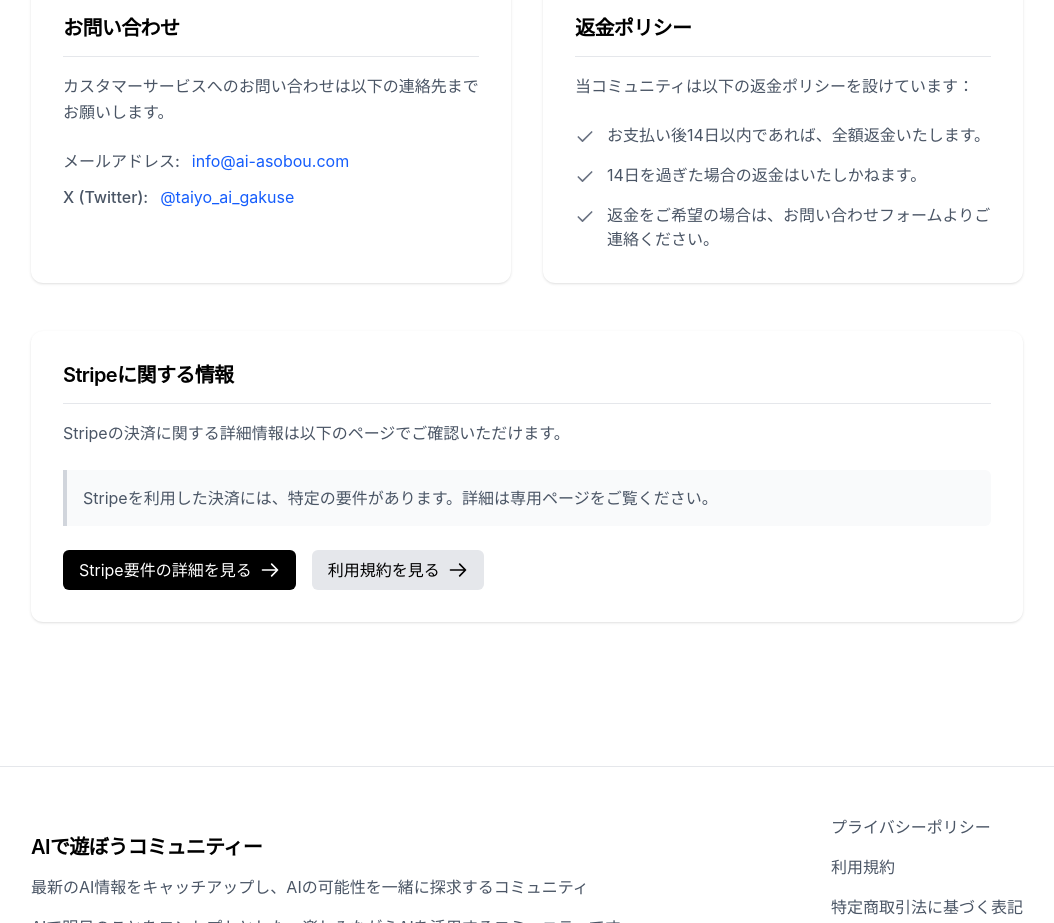
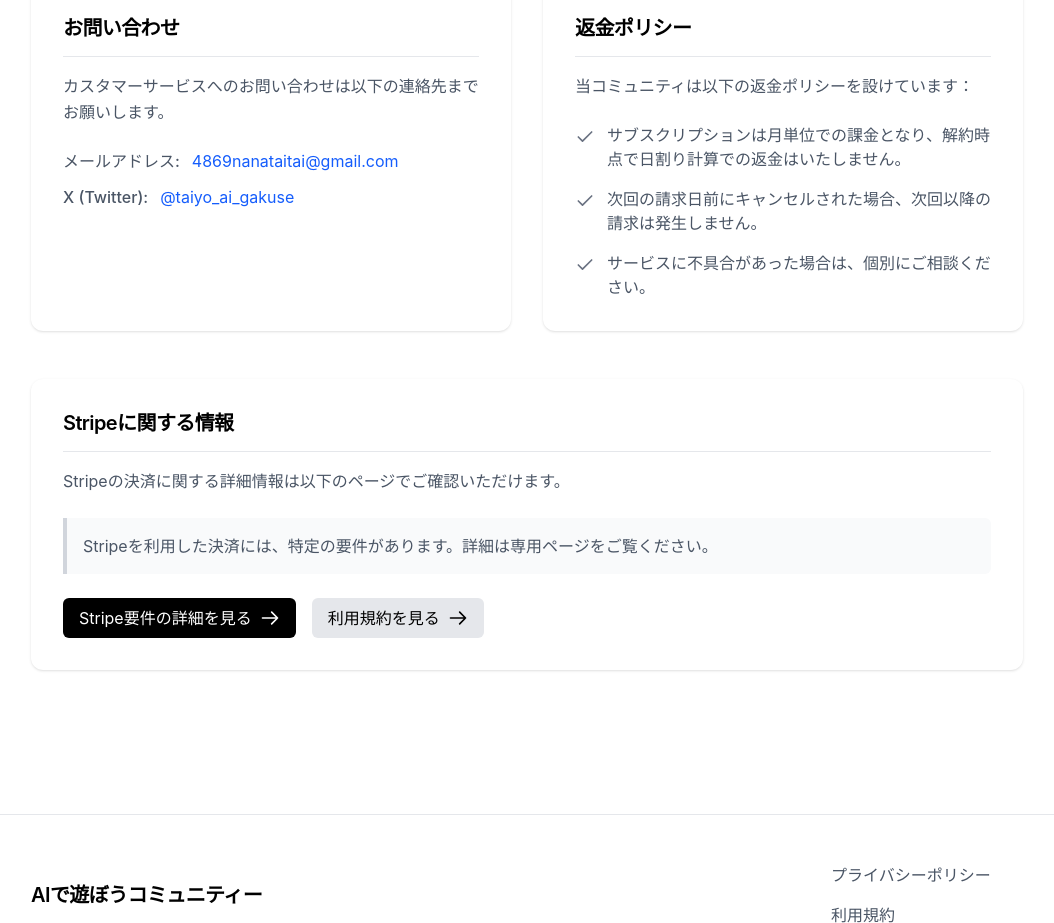
Before and after one commit to nanameru/aideasobou, a Next.js app: page / in a window 1280 px wide. Shown: the part 3160-4083 px from the top of the page, without its empty margins (113-1167 px from the left). Built offline with nearby package versions, Linux system fonts and the light colour scheme.

Commit message:
Update email addresses and refund policy for subscription service
Co-Authored-By: taiyo.kimura.3w@stu.hosei.ac.jp <taiyo.kimura.3w@stu.hosei.ac.jp>

```diff
--- a/app/page.tsx
+++ b/app/page.tsx
@@ -212,7 +212,7 @@ export default function Home() {
               <ul className="space-y-3 text-gray-600 dark:text-gray-400">
                 <li className="flex items-center">
                   <span className="font-medium mr-3">メールアドレス:</span>
-                  <a href="mailto:info@ai-asobou.com" className="text-blue-600 dark:text-blue-400 hover:underline">info@ai-asobou.com</a>
+                  <a href="mailto:4869nanataitai@gmail.com" className="text-blue-600 dark:text-blue-400 hover:underline">4869nanataitai@gmail.com</a>
                 </li>
                 <li className="flex items-center">
                   <span className="font-medium mr-3">X (Twitter):</span>
@@ -230,9 +230,9 @@ export default function Home() {
               </p>
               <ul className="space-y-4 text-gray-600 dark:text-gray-400">
                 {[
-                  "お支払い後14日以内であれば、全額返金いたします。",
-                  "14日を過ぎた場合の返金はいたしかねます。",
-                  "返金をご希望の場合は、お問い合わせフォームよりご連絡ください。"
+                  "サブスクリプションは月単位での課金となり、解約時点で日割り計算での返金はいたしません。",
+                  "次回の請求日前にキャンセルされた場合、次回以降の請求は発生しません。",
+                  "サービスに不具合があった場合は、個別にご相談ください。"
                 ].map((item, index) => (
                   <li
                     key={index}
--- a/app/privacy/page.tsx
+++ b/app/privacy/page.tsx
@@ -109,7 +109,7 @@ export default function PrivacyPolicyPage() {
                     プライバシーポリシーに関するお問い合わせは、以下の連絡先までお願いします。
                   </p>
                   <p className="text-gray-600 dark:text-gray-400 mt-4 leading-relaxed">
-                    メールアドレス: info@ai-asobou.com
+                    メールアドレス: 4869nanataitai@gmail.com
                   </p>
                 </div>
 
--- a/app/stripe/page.tsx
+++ b/app/stripe/page.tsx
@@ -108,7 +108,7 @@ export default function StripeRequirements() {
                 <div className="notion-card mb-10 p-8 rounded-xl">
                   <h4 className="text-xl font-medium mb-4 tracking-tight">お問い合わせ情報</h4>
                   <ul className="list-disc pl-6 space-y-3 text-gray-600 dark:text-gray-400 leading-relaxed">
-                    <li><strong>メールアドレス:</strong> info@ai-asobou.com</li>
+                    <li><strong>メールアドレス:</strong> 4869nanataitai@gmail.com</li>
                     <li><strong>お問い合わせフォーム:</strong> <a href="#" className="text-blue-600 dark:text-blue-400 underline">こちら</a></li>
                   </ul>
                 </div>
@@ -116,9 +116,9 @@ export default function StripeRequirements() {
                 <div className="notion-card mb-10 p-8 rounded-xl">
                   <h4 className="text-xl font-medium mb-4 tracking-tight">返金・キャンセルポリシー</h4>
                   <ul className="list-disc pl-6 space-y-3 text-gray-600 dark:text-gray-400 leading-relaxed">
-                    <li>お支払い後14日以内であれば、全額返金いたします。</li>
-                    <li>14日を過ぎた場合の返金はいたしかねます。</li>
-                    <li>返金をご希望の場合は、お問い合わせフォームよりご連絡ください。</li>
+                    <li>サブスクリプションは月単位での課金となり、解約時点で日割り計算での返金はいたしません。</li>
+                    <li>次回の請求日前にキャンセルされた場合、次回以降の請求は発生しません。</li>
+                    <li>サービスに不具合があった場合は、個別にご相談ください。</li>
                     <li>サブスクリプションのキャンセルは、いつでもマイページから可能です。</li>
                   </ul>
                 </div>
--- a/app/tokushoho/page.tsx
+++ b/app/tokushoho/page.tsx
@@ -38,13 +38,9 @@ export default function TokushohoPage() {
                         <td className="py-4">木村 太陽</td>
                       </tr>
                       <tr className="border-b border-gray-200 dark:border-gray-800">
-                        <th className="py-4 pr-4 text-left align-top">所在地</th>
-                        <td className="py-4">東京都新宿区西新宿1-1-1</td>
-                      </tr>
-                      <tr className="border-b border-gray-200 dark:border-gray-800">
                         <th className="py-4 pr-4 text-left align-top">連絡先</th>
                         <td className="py-4">
-                          <p>メールアドレス: info@ai-asobou.com</p>
+                          <p>メールアドレス: 4869nanataitai@gmail.com</p>
                           <p>X (Twitter): <a href="https://x.com/taiyo_ai_gakuse" className="text-blue-600 dark:text-blue-400 hover:underline" target="_blank" rel="noopener noreferrer">@taiyo_ai_gakuse</a></p>
                         </td>
                       </tr>
@@ -99,9 +95,9 @@ export default function TokushohoPage() {
                         <th className="py-4 pr-4 text-left align-top">返金ポリシー</th>
                         <td className="py-4">
                           <ul className="list-disc pl-6 space-y-2">
-                            <li>お支払い後14日以内であれば、全額返金いたします。</li>
-                            <li>14日を過ぎた場合の返金はいたしかねます。</li>
-                            <li>返金をご希望の場合は、お問い合わせフォームよりご連絡ください。</li>
+                            <li>サブスクリプションは月単位での課金となり、解約時点で日割り計算での返金はいたしません。</li>
+                            <li>次回の請求日前にキャンセルされた場合、次回以降の請求は発生しません。</li>
+                            <li>サービスに不具合があった場合は、個別にご相談ください。</li>
                           </ul>
                         </td>
                       </tr>
--- a/specs/stripe_requirements.md
+++ b/specs/stripe_requirements.md
@@ -17,7 +17,7 @@ Stripeは金融規制に従い、ビジネスの内容と販売商品を確認
 
 ### 追加情報（ランディングページに含めるべき情報）
 1. **カスタマーサービスの連絡先情報**:
-   - メールアドレス: info@ai-asobou.com
+   - メールアドレス: 4869nanataitai@gmail.com
    - お問い合わせフォーム（フッターに設置）
 
 2. **返金ポリシー**:
```
